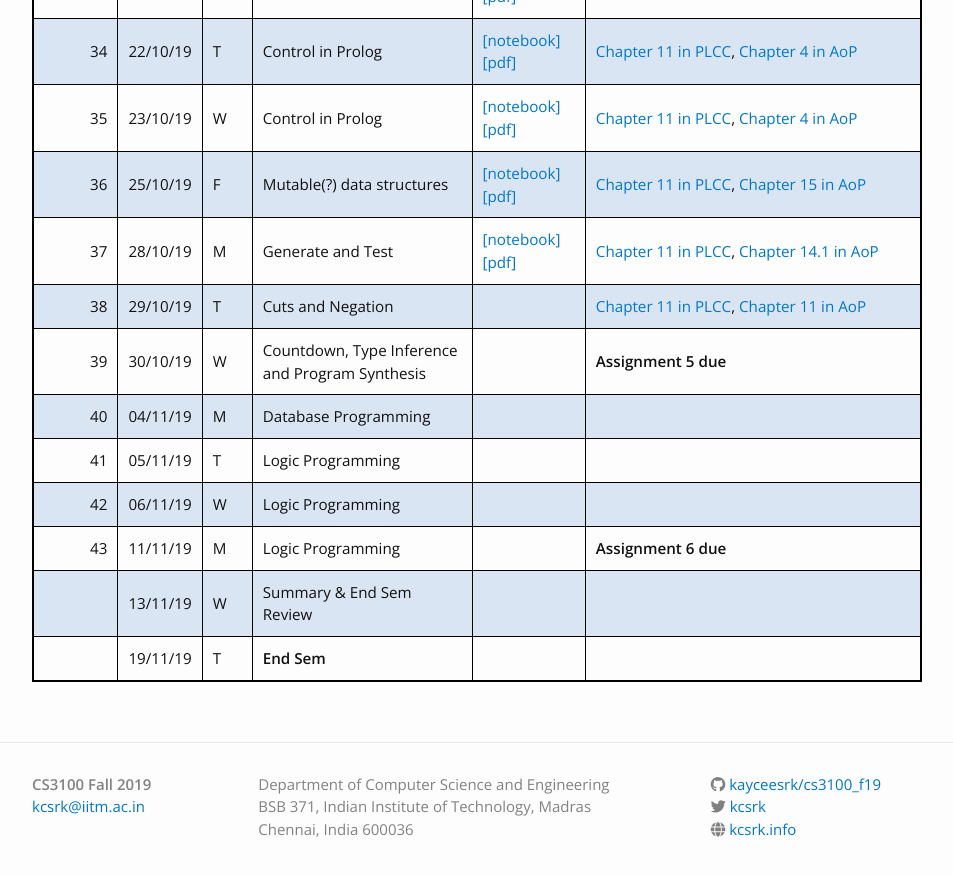
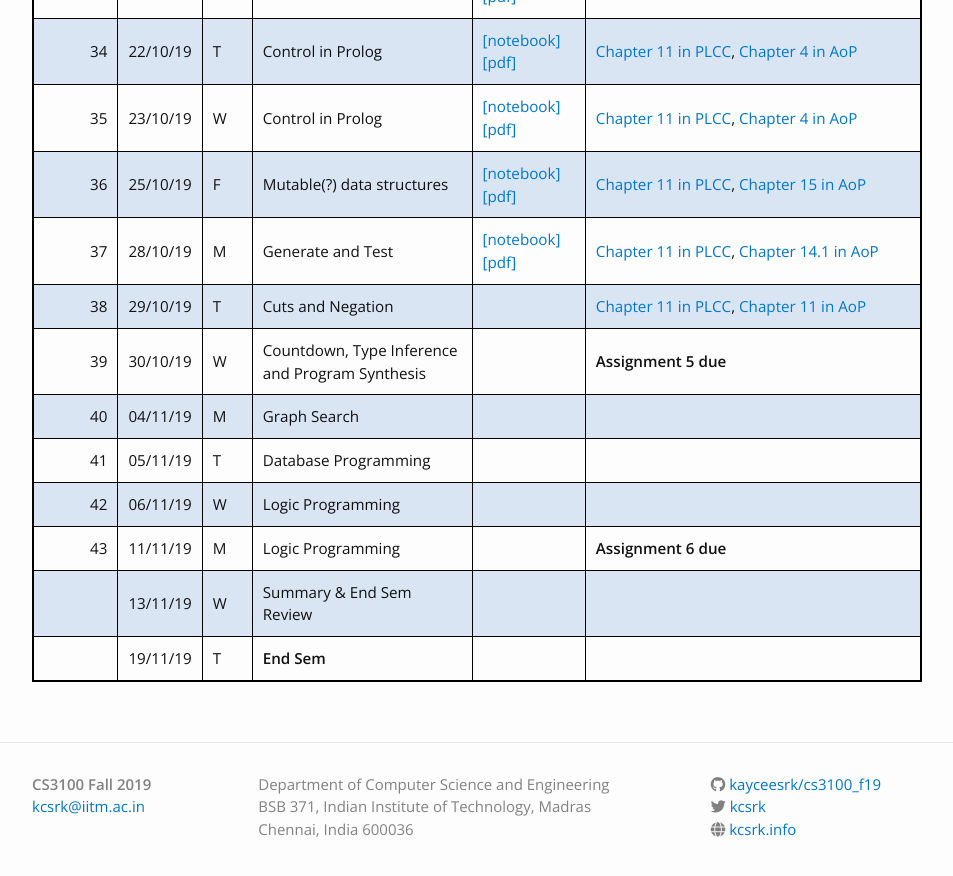
Before and after one commit to kayceesrk/cs3100_m20, a Jekyll site: the page built from schedule.md, in a window 1280 px wide and 900 px high, scrolled down 2772 px. Shown: the top 876 px of the window, without its empty margins (163-1116 px from the left). Built offline with Jekyll 4.4.1, drawn with Linux system fonts in a browser that asks for light colours; nearby versions of some CDN libraries.

Commit message:
Reorder 26 and 27

```diff
--- a/schedule.md
+++ b/schedule.md
@@ -56,8 +56,8 @@ interactive notebooks are accessed using docker container whose instructions are
 |37|28/10/19|M|Generate and Test| [\[notebook\]](https://github.com/kayceesrk/cs3100_f19/blob/gh-pages/lectures/lec23/lec23.ipynb) [\[pdf\]]({{site.baseurl}}/lectures/lec23/lec23.pdf) |[Chapter 11 in PLCC](https://www.amazon.in/Programming-Languages-Concepts-Constructs-2e/dp/8177584227), [Chapter 14.1 in AoP](https://mitpress.mit.edu/books/art-prolog-second-edition) |
 |38|29/10/19|T|Cuts and Negation| | [Chapter 11 in PLCC](https://www.amazon.in/Programming-Languages-Concepts-Constructs-2e/dp/8177584227), [Chapter 11 in AoP](https://mitpress.mit.edu/books/art-prolog-second-edition) |
 |39|30/10/19|W|Countdown, Type Inference and Program Synthesis||**Assignment 5 due**|
-|40|04/11/19|M|Database Programming|||
-|41|05/11/19|T|Logic Programming|||
+|40|04/11/19|M|Graph Search|||
+|41|05/11/19|T|Database Programming|||
 |42|06/11/19|W|Logic Programming|||
 |43|11/11/19|M|Logic Programming||**Assignment 6 due**|
 ||13/11/19|W|Summary & End Sem Review|||
```
Also changed, not shown: 7 other files.
